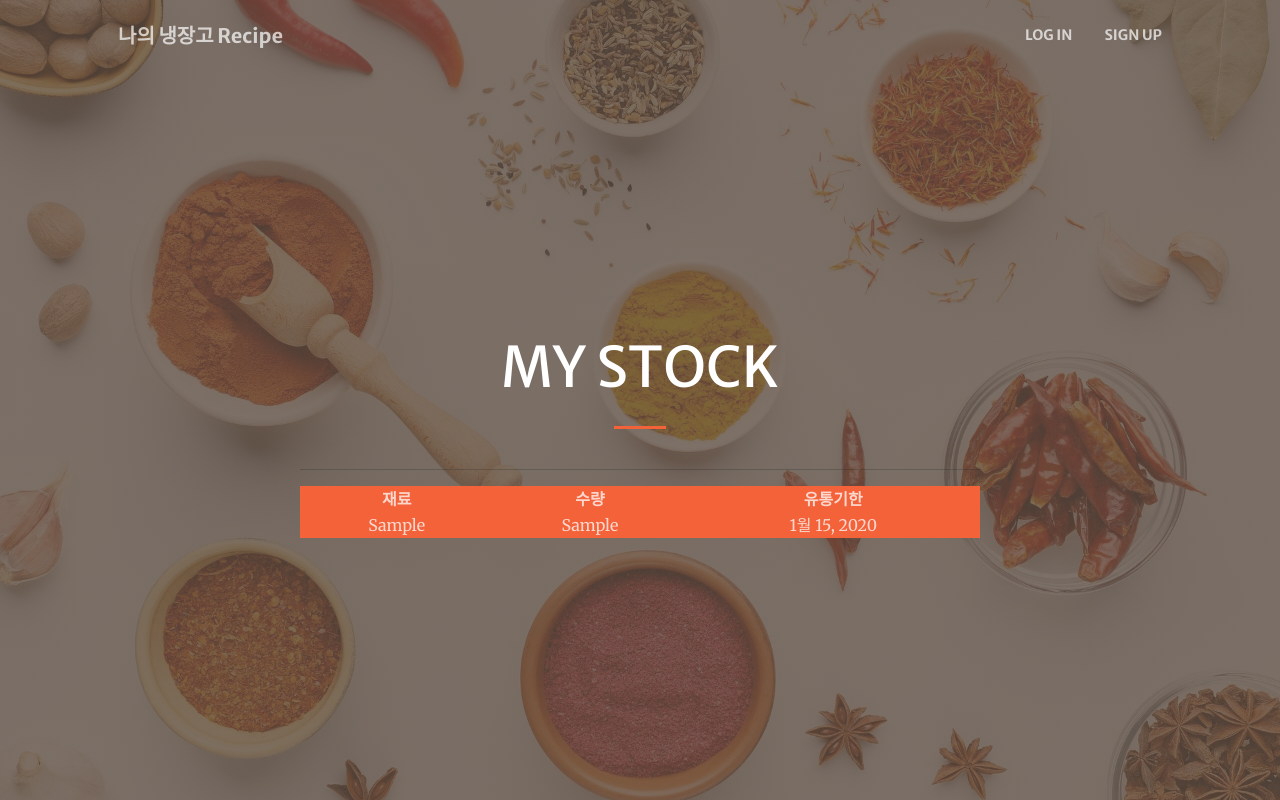
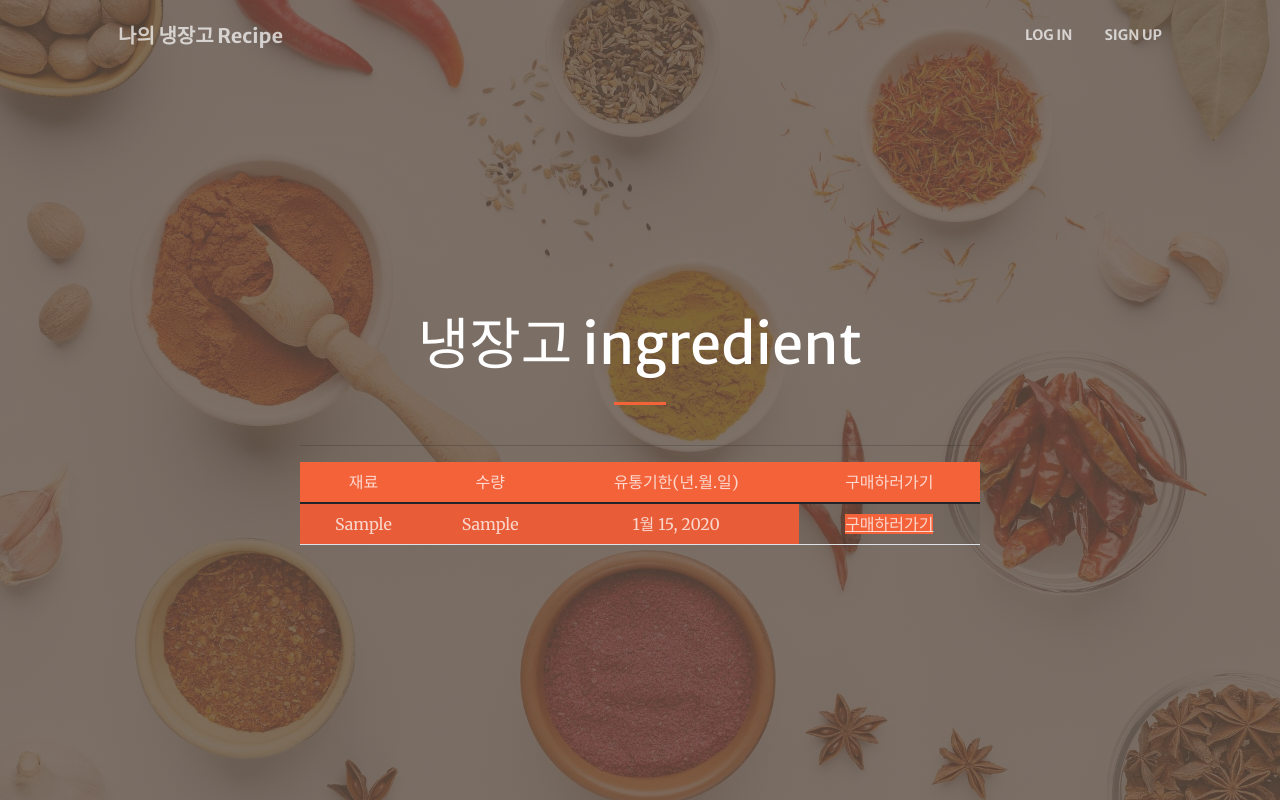
Before and after one commit to suminnnnnnn/recipe, a Django app: page /stock/stock/ in a window 1280 px wide. Run offline with Django 3.2, Linux system fonts and the light colour scheme; tables that the repository leaves empty hold one stand-in row (values such as "Sample post"); some libraries are stand-ins or nearby versions.

Commit message:
202200524

```diff
--- a/stockapp/templates/stockapp/stock.html
+++ b/stockapp/templates/stockapp/stock.html
@@ -1,4 +1,3 @@
-
 
 <!DOCTYPE html>
 <html lang="en">
@@ -19,10 +18,8 @@
         <link href="https://cdnjs.cloudflare.com/ajax/libs/SimpleLightbox/2.1.0/simpleLightbox.min.css" rel="stylesheet" />
         <!-- Core theme CSS (includes Bootstrap)-->
         <link href="/static/boot/css/styles.css" rel="stylesheet" />
-
-
     </head>
-    <body>
+    <body id="page-top">
         <!-- Navigation-->
         <nav class="navbar navbar-expand-lg navbar-light fixed-top py-3" id="mainNav">
             <div class="container px-4 px-lg-5">
@@ -49,30 +46,37 @@
             <div class="container px-4 px-lg-5 h-100">
                 <div class="row gx-4 gx-lg-5 h-100 align-items-center justify-content-center text-center">
                     <div class="col-lg-8 align-self-end">
-                        <h1 class="text-white font-weight-bold">MY STOCK</h1>
+                        <h1 class="text-white font-weight-bold">냉장고 ingredient</h1>
                         <hr class="divider" />
                     </div>
                     <div class="col-lg-8 align-self-baseline">
                         <h3>{% csrf_token %}</h3>
                         <hr>
-                        <table class="container">
+                        <table class="table table-striped">
                             <thead>
                                 <tr>
-                                    <th class="col-lg bg-primary text-white-75">재료</th>
-                                    <th class="col-lg bg-primary text-white-75">수량</th>
-                                    <th class="col-lg bg-primary text-white-75">유통기한</th>
+                                    <td class="col-lg bg-primary text-white-75">재료</td>
+                                    <td class="col-lg bg-primary text-white-75">수량</td>
+                                    <td class="col-lg bg-primary text-white-75">유통기한(년.월.일)</td>
+                                    <td class="col-lg bg-primary text-white-75">구매하러가기</td>
                                 </tr>
                             </thead>
                             {% for stock in stock_list %}
+
                             <tbody>
                                 <tr>
                                     <td class="col-lg bg-primary text-white-75">{{ stock.stock_stock }}</td>
                                     <td class="col-lg bg-primary text-white-75">{{ stock.stock_amount }}</td>
                                     <td class="col-lg bg-primary text-white-75">{{ stock.stock_month }}</td>
+                                    <td> <a class="col-lg bg-primary text-white-75" href="{{ stock.stock_urls }}">구매하러가기</a></td>
                                 </tr>
                             </tbody>
                             {% endfor %}
+
                         </table>
+                        {% comment %} <p class="text-white-75 mb-5">오늘 뭐 먹지?</p>
+                        <a class="btn btn-primary btn-xl" href='{% url "stockapp:add" %}'>열려라 냉장고!</a>
+                        <a class="btn btn-primary btn-xl" href='{% url "recipe2:search" %}'>열려라 레시피!</a> {% endcomment %}
                     </div>
 
     </body>
```
